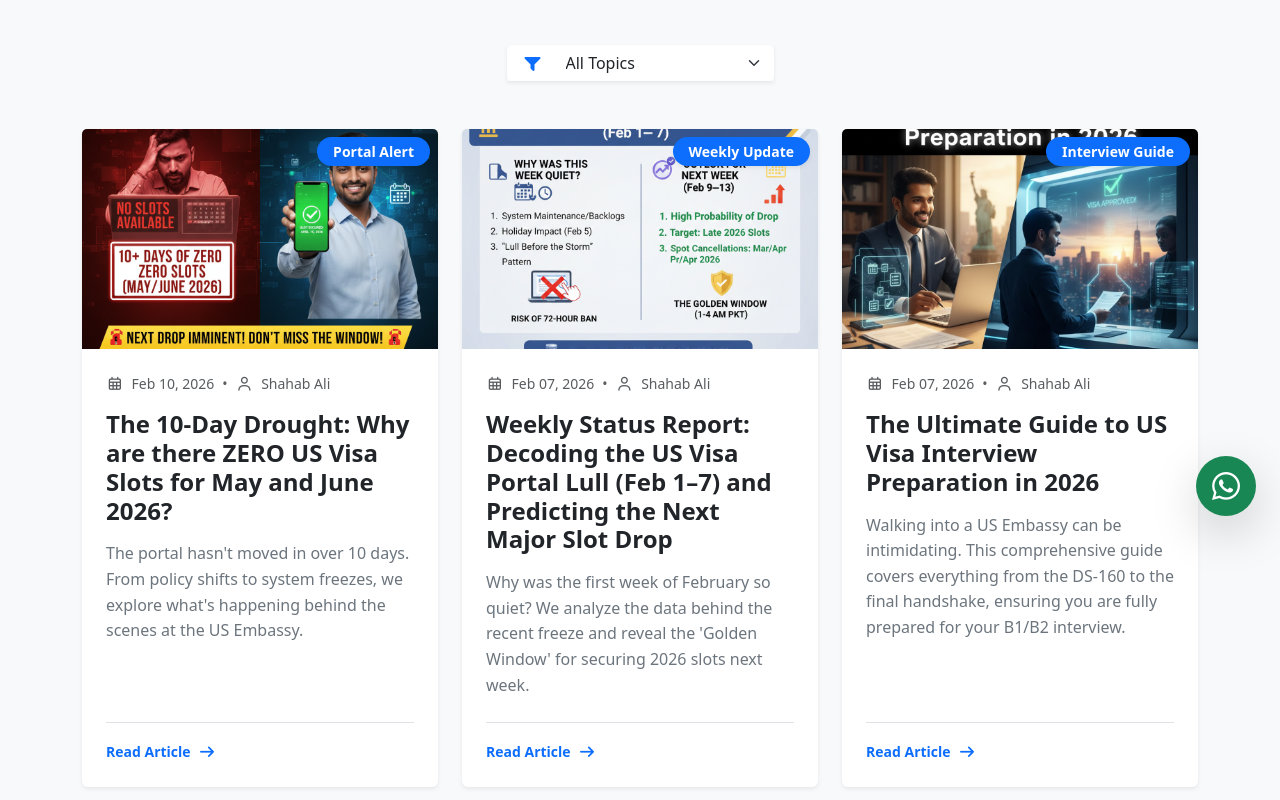
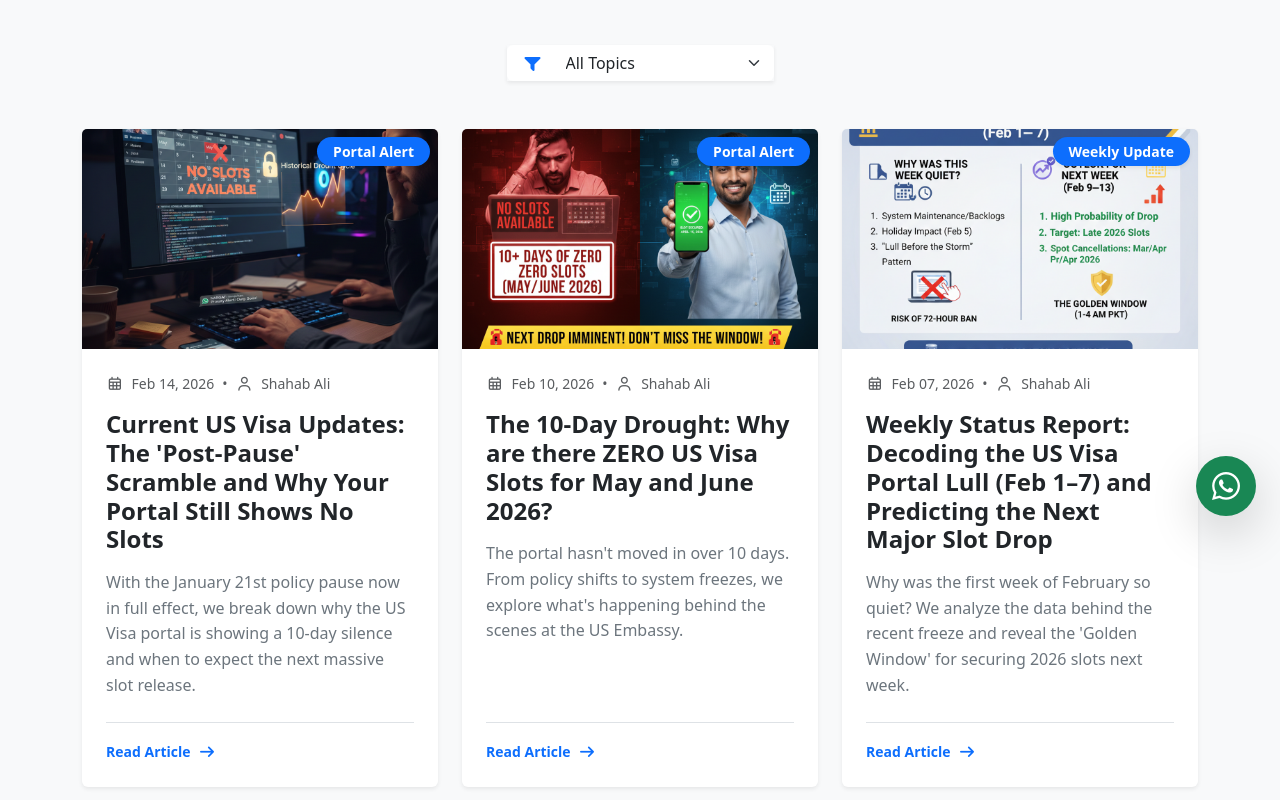
Before and after one commit to shahabali123/ali-services, a React (Vite) app: page /blogs in a window 1280 px wide. Shown: the part 260-1060 px from the top of the page. Built offline with nearby package versions, Linux system fonts and the light colour scheme.

Commit message:
updated blogs

```diff
--- a/src/blogs/blog.js
+++ b/src/blogs/blog.js
@@ -637,8 +637,52 @@ const blogs = [
                 </div>
             </div>
         `
-    }
+    },
+    {
+    "id": 27,
+    "title": "Current US Visa Updates: The 'Post-Pause' Scramble and Why Your Portal Still Shows No Slots",
+    "image": "/media/images/blog27.png",
+    "date": "Feb 14, 2026",
+    "author": "Shahab Ali",
+    "category": "Portal Alert",
+    "excerpt": "With the January 21st policy pause now in full effect, we break down why the US Visa portal is showing a 10-day silence and when to expect the next massive slot release.",
+    "content": `
+        <p>It is mid-February 2026, and if you are staring at a blank calendar on the US Visa scheduling portal, you are not alone. Following the <strong>Presidential Proclamation 10998</strong> and the January 21st pause on certain immigrant visa categories, the system has entered a period of 'Consular Recalibration.' This has left thousands of B1/B2 and F1 applicants wondering where the May and June slots have disappeared to.</p>
 
+        <h5 class="mt-4">1. The 'Public Charge' Bottleneck</h5>
+        <p>As of late January, the US Department of State has temporarily paused immigrant visa issuances for 75 countries, including Pakistan. While this primarily affects Green Card seekers, the real-world impact has spilled over into the <strong>Non-Immigrant Visa (NIV)</strong> units. Consular staff in Islamabad and Karachi are currently re-prioritizing workflows to handle new vetting requirements, leading to the current 10-day 'drought' in B1/B2 slot releases.</p>
+
+        <h5 class="mt-4">2. Why May and June 2026 are 'Locked'</h5>
+        <p>The US Mission has shifted to a highly controlled <strong>Inventory Management System</strong> for 2026. Instead of releasing blocks of dates months in advance, they are holding May and June 2026 slots to accommodate:</p>
+        <ul>
+            <li><strong>The 12-Month Renewal Window:</strong> Priority is being given to 'Interview Waiver' (Dropbox) cases for those whose visas expired within the last year.</li>
+            <li><strong>Student Peak Season:</strong> Internal systems are reserving capacity for the upcoming Fall 2026 student rush (F/M/J visas) to ensure academic start dates are met.</li>
+        </ul>
+
+        <div class="row my-4">
+            <div class="col-md-12">
+                <div class="p-4 bg-dark text-white rounded shadow-sm">
+                    <h6 class="fw-bold text-warning"><i class="fas fa-exclamation-triangle me-2"></i>Security Alert: Social Media Vetting</h6>
+                    <p class="mb-0 small">Reminder: Under the new 2026 guidelines, F, M, and J applicants are now required to ensure social media accounts are set to 'Public' to facilitate admissibility checks. Failure to do so is currently causing 'Administrative Processing' (221g) delays even after a successful interview.</p>
+                </div>
+            </div>
+        </div>
+
+        <h5 class="mt-4">3. Predicted 'Correction Drop' Timeline</h5>
+        <p>Historically, when the portal enters a 10+ day silence during a policy shift, it is followed by a <strong>Bulk Correction Drop.</strong> Our trackers indicate that the CGI Federal backend is currently being updated to reflect new daily interview quotas. We anticipate a significant release of slots for <strong>late 2026 and early 2027</strong> within the next 48 to 72 hours.</p>
+
+        <h5 class="mt-4">Survival Guide: Avoiding the 72-Hour Lockout</h5>
+        <p>The 2026 portal is more aggressive than ever in detecting bots and 'power-refreshers.' If you check more than 3-5 times in a single session, you risk a soft-shadow-ban where you see 'No Slots' even when they are available to others.</p>
+
+        <div class="text-center mt-5">
+            <div class="p-4 border rounded bg-light">
+                <h5 class="fw-bold text-primary">Don't Waste Your Refreshes.</h5>
+                <p>Our automated monitoring identifies 'Micro-Drops' before they hit the general public. Get notified the second the May-June blockade breaks.</p>
+                <a href="https://wa.me/923420475187?text=Hi%20Naxgat%2C%20I%20need%20the%20latest%20February%202026%20slot%20updates!" target="_blank" class="btn btn-primary btn-lg px-5 shadow">Join the Priority Alert List</a>
+            </div>
+        </div>
+    `
+}
 ];
 
 export default blogs;
```
Also changed, not shown: public/media/images/blog27.png (added).
